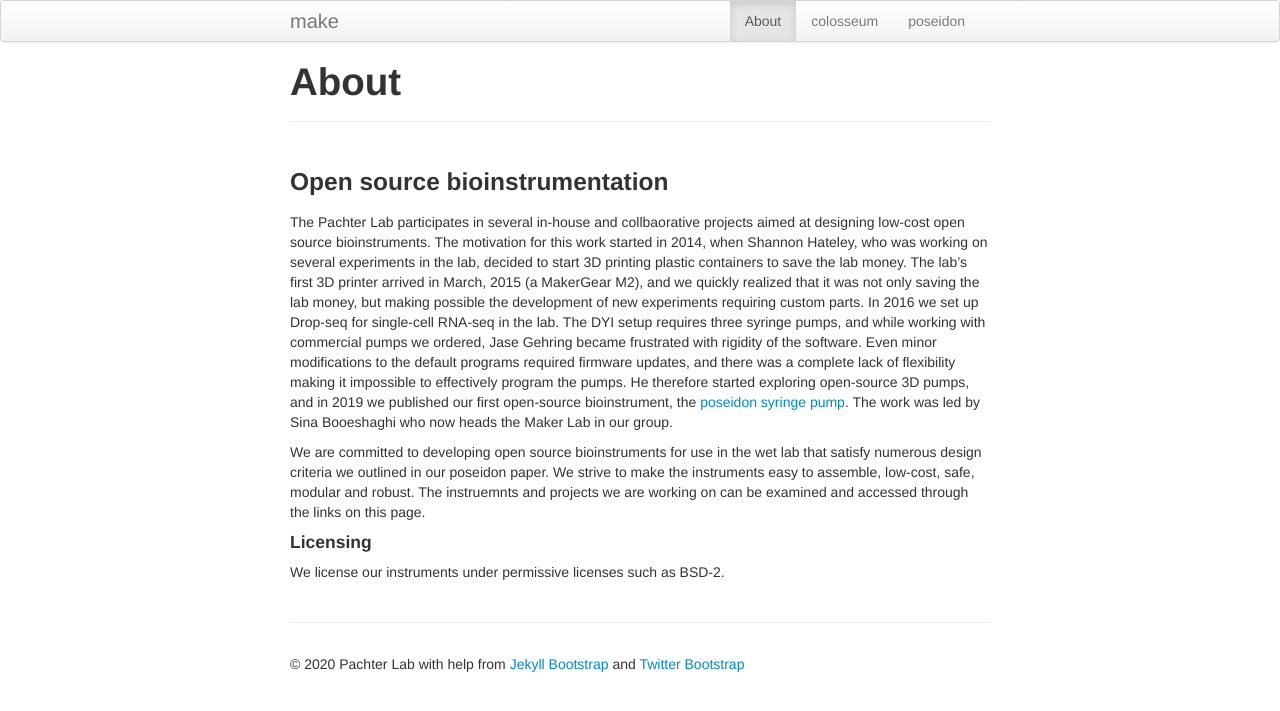
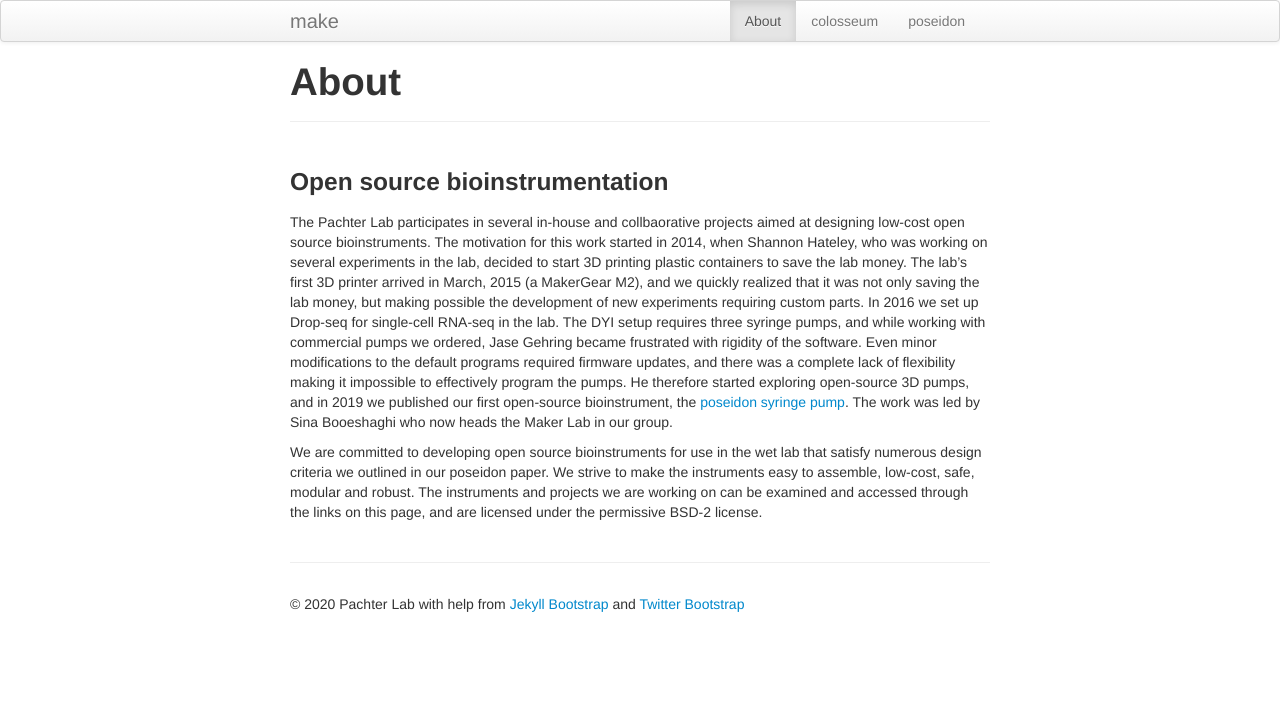
Before and after one commit to pachterlab/make, a Jekyll site: the page built from about.md, in a window 1280 px wide. Shown: the top 711 px of the page. Built offline with Jekyll 4.4.1, drawn with Linux system fonts in a browser that asks for light colours.

Commit message:
Update about.md

```diff
--- a/about.md
+++ b/about.md
@@ -10,8 +10,4 @@ group: navigation
 
 The Pachter Lab participates in several in-house and collbaorative projects aimed at designing low-cost open source bioinstruments. The motivation for this work started in 2014, when Shannon Hateley, who was working on several experiments in the lab, decided to start 3D printing plastic containers to save the lab money. The lab's first 3D printer arrived in March, 2015 (a MakerGear M2), and we quickly realized that it was not only saving the lab money, but making possible the development of new experiments requiring custom parts. In 2016 we set up Drop-seq for single-cell RNA-seq in the lab. The DYI setup requires three syringe pumps, and while working with commercial pumps we ordered, Jase Gehring became frustrated with rigidity of the software. Even minor modifications to the default programs required firmware updates, and there was a complete lack of flexibility making it impossible to effectively program the pumps. He therefore started exploring open-source 3D pumps, and in 2019 we published our first open-source bioinstrument, the [poseidon syringe pump](https://www.nature.com/articles/s41598-019-48815-9). The work was led by Sina Booeshaghi who now heads the Maker Lab in our group.
 
-We are committed to developing open source bioinstruments for use in the wet lab that satisfy numerous design criteria we outlined in our poseidon paper. We strive to make the instruments easy to assemble, low-cost, safe, modular and robust. The instruemnts and projects we are working on can be examined and accessed through the links on this page.
-
-#### Licensing
-
-We license our instruments under permissive licenses such as BSD-2.
+We are committed to developing open source bioinstruments for use in the wet lab that satisfy numerous design criteria we outlined in our poseidon paper. We strive to make the instruments easy to assemble, low-cost, safe, modular and robust. The instruments and projects we are working on can be examined and accessed through the links on this page, and are licensed under the permissive BSD-2 license.
```
